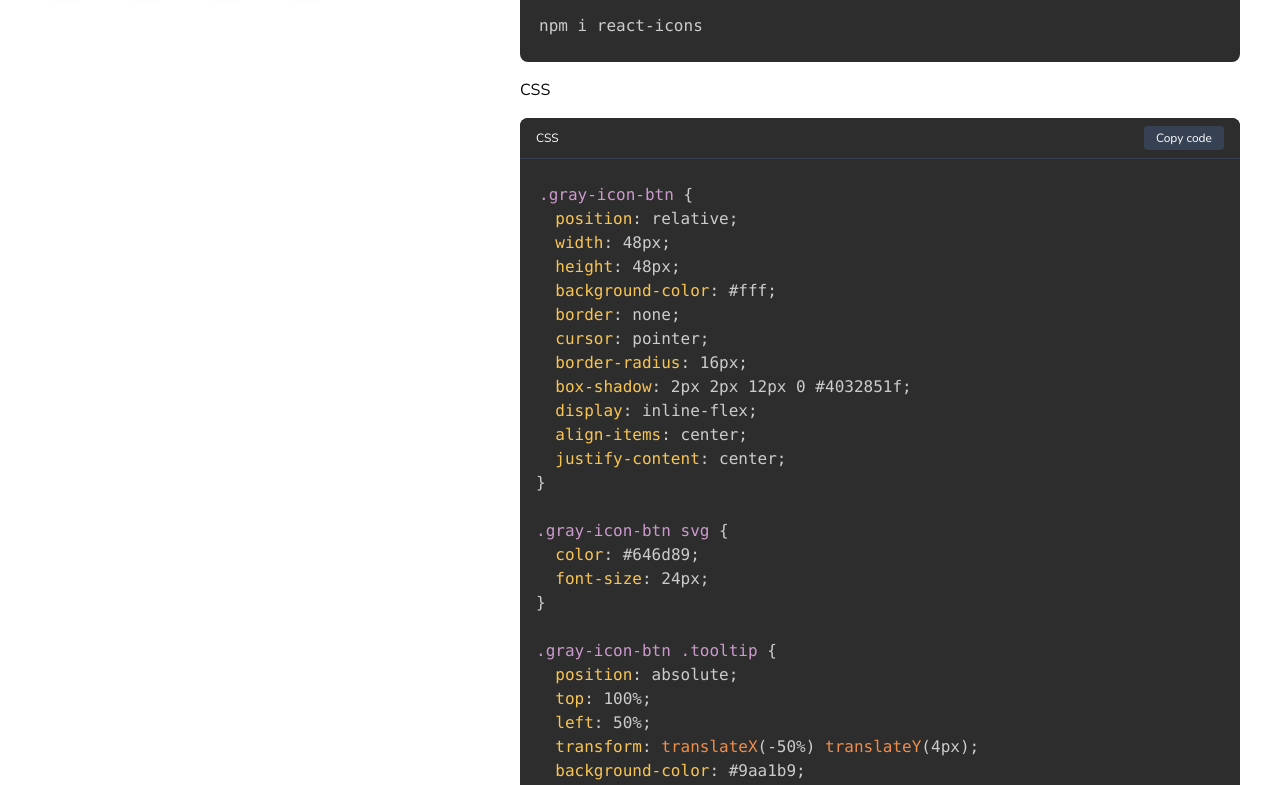
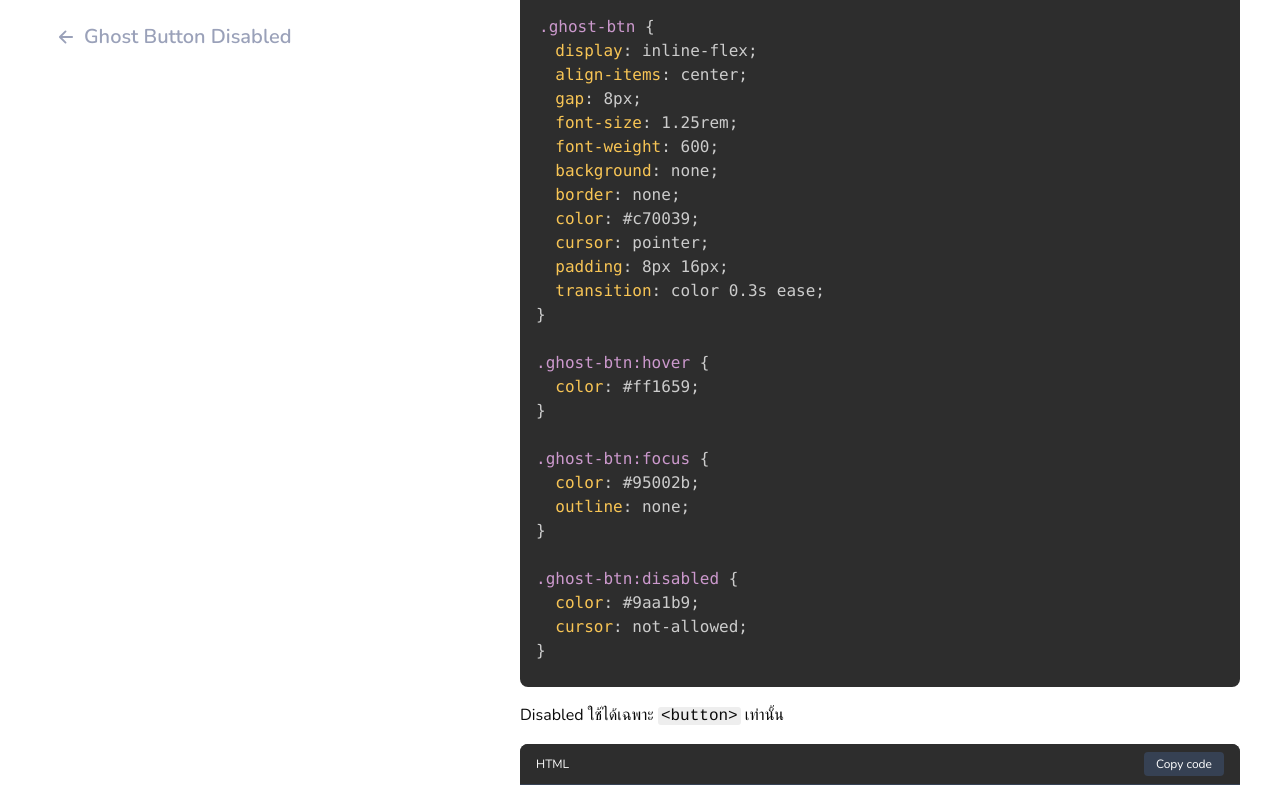
Before and after one commit to boatbie14/merry-match-design-system, a Next.js app: page /button in a window 1280 px wide. Shown: the part 3932-4717 px from the top of the page. Built offline with nearby package versions, Linux system fonts and the light colour scheme.

Commit message:
feat(buttons page): add ghost button

```diff
--- a/src/app/button/page.js
+++ b/src/app/button/page.js
@@ -3,6 +3,7 @@ import PreviewCode from "@/components/PreviewCode";
 import { IoChatbubbleEllipses } from "react-icons/io5";
 import { BsEyeFill } from "react-icons/bs";
 import { IoHeartSharp } from "react-icons/io5";
+import { IoArrowBackOutline } from "react-icons/io5";
 
 export default function ButtonPage() {
   return (
@@ -178,6 +179,70 @@ export default function ButtonPage() {
       </div>
 
       <hr />
+      <hr />
+
+      {/* Ghost Button */}
+      <div className="row">
+        <div className="container flex">
+          <div className="preview w-2/5">
+            <h2>Ghost Button</h2>
+            <button className="ghost-btn">
+              <IoArrowBackOutline /> Ghost Button
+            </button>
+            <br />
+            <button className="ghost-btn" disabled>
+              <IoArrowBackOutline /> Ghost Button Disabled
+            </button>
+          </div>
+          <div className="preview-code w-3/5">
+            <p className="text">CSS</p>
+            <PreviewCode language="css">{`.ghost-btn {
+  display: inline-flex;
+  align-items: center;
+  gap: 8px;
+  font-size: 1.25rem;
+  font-weight: 600;
+  background: none;
+  border: none;
+  color: #c70039;
+  cursor: pointer;
+  padding: 8px 16px;
+  transition: color 0.3s ease;
+}
+
+.ghost-btn:hover {
+  color: #ff1659;
+}
+
+.ghost-btn:focus {
+  color: #95002b;
+  outline: none;
+}
+
+.ghost-btn:disabled {
+  color: #9aa1b9;
+  cursor: not-allowed;
+}`}</PreviewCode>
+
+            <p className="text">
+              Disabled ใช้ได้เฉพาะ <code>&lt;button&gt;</code> เท่านั้น
+            </p>
+
+            <PreviewCode language="html">
+              {`<button className="ghost-btn">
+  <IoArrowBackOutline /> Ghost Button
+</button>
+
+<button className="ghost-btn" disabled>
+  <IoArrowBackOutline /> Ghost Button Disabled
+</button>`}
+            </PreviewCode>
+          </div>
+        </div>
+      </div>
+
+      <hr />
+      <hr />
 
       {/* Icon Button */}
       <div className="row">
--- a/src/app/styles/bsas.css
+++ b/src/app/styles/bsas.css
@@ -124,6 +124,34 @@ code {
   background-position: initial;
 }
 
+.ghost-btn {
+  display: inline-flex;
+  align-items: center;
+  gap: 8px;
+  font-size: 1.25rem;
+  font-weight: 600;
+  background: none;
+  border: none;
+  color: #c70039;
+  cursor: pointer;
+  padding: 8px 16px;
+  transition: color 0.3s ease;
+}
+
+.ghost-btn:hover {
+  color: #ff1659;
+}
+
+.ghost-btn:focus {
+  color: #95002b;
+  outline: none;
+}
+
+.ghost-btn:disabled {
+  color: #9aa1b9;
+  cursor: not-allowed;
+}
+
 .gray-icon-btn {
   position: relative;
   width: 48px;
```
